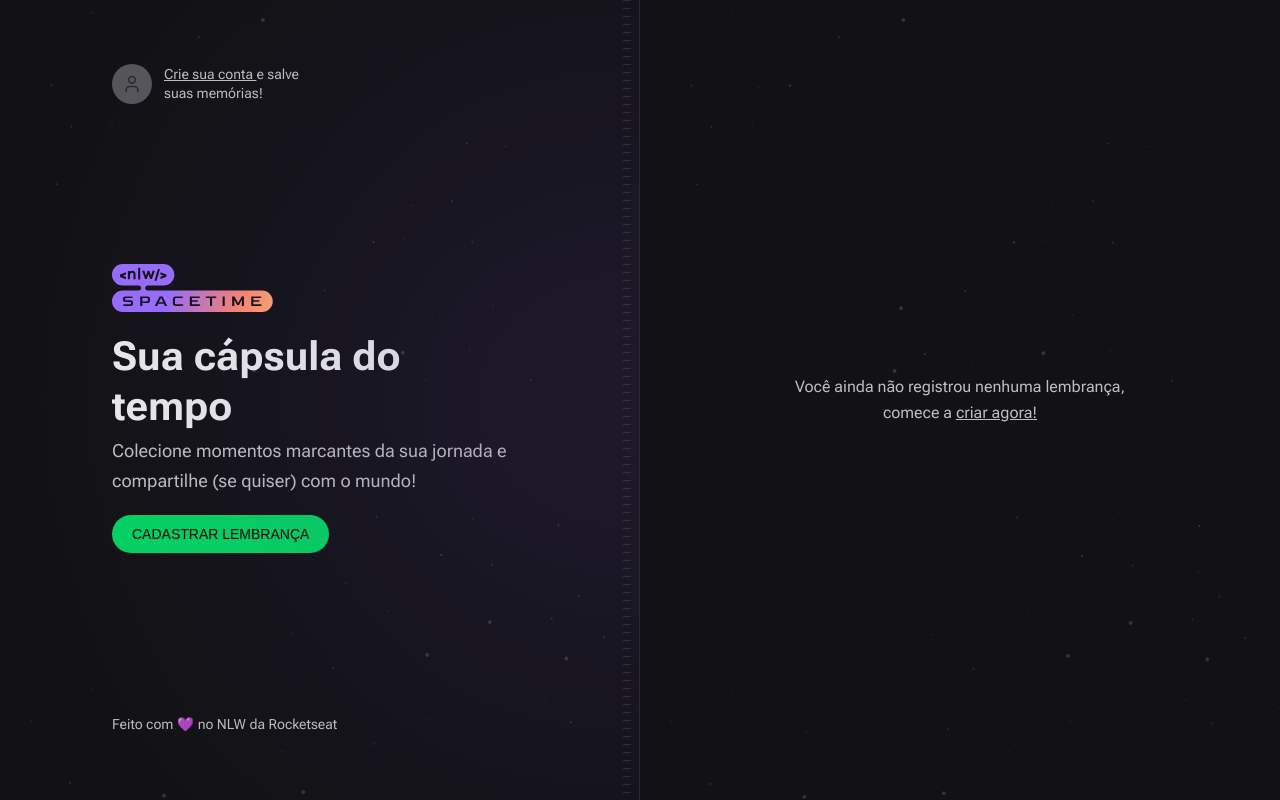
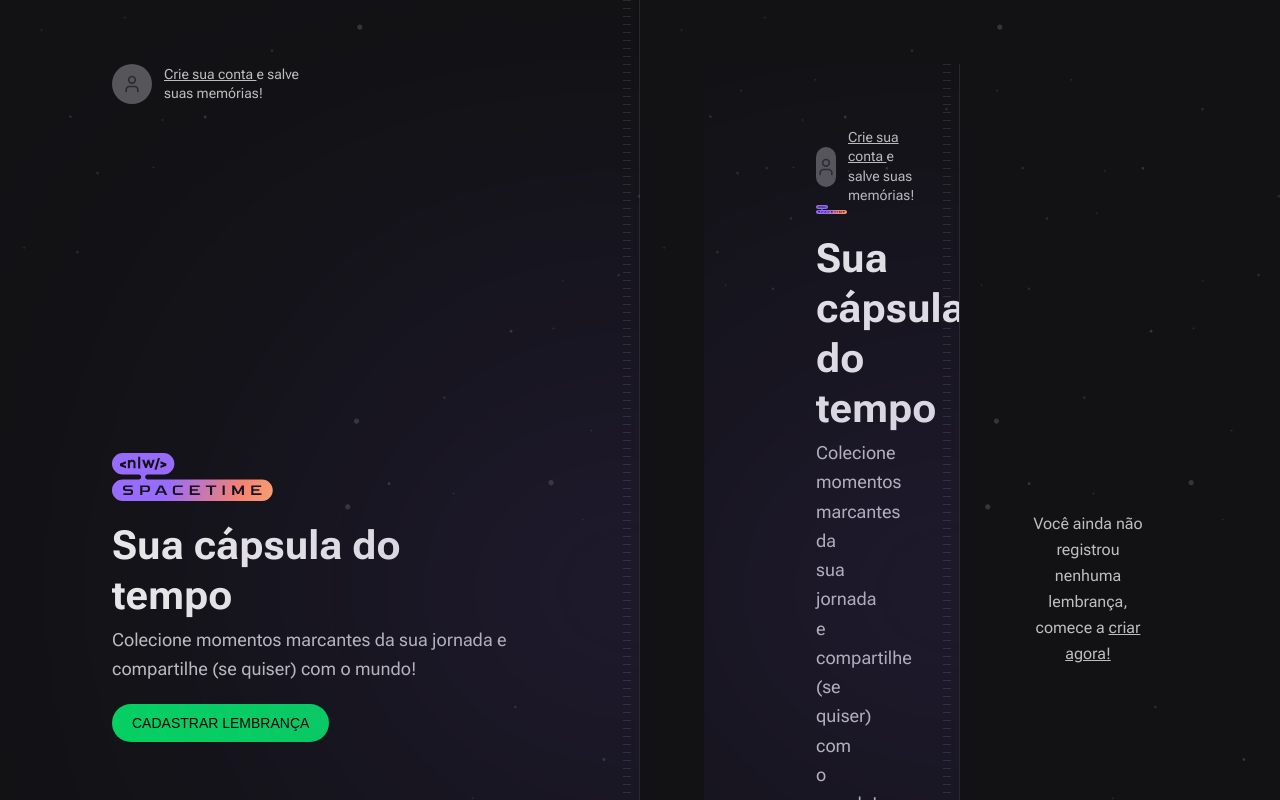
Before and after one commit to lfeliperibeiro/nlw-spacetime-web, a Next.js app: page / in a window 1280 px wide. Shown: the top 800 px of the page. Built offline with nearby package versions, Linux system fonts and the light colour scheme; no server answers; a web font is replaced by a local one.

Commit message:
refactor: move for layout

```diff
--- a/src/app/layout.tsx
+++ b/src/app/layout.tsx
@@ -1,9 +1,14 @@
 import React from 'react'
 import './globals.css'
+import { cookies } from 'next/headers'
 import {
   Roboto_Flex as Roboto,
   Bai_Jamjuree as BaiJamjuree,
 } from 'next/font/google'
+import { Hero } from '@/components/Hero'
+import { Copyright } from '@/components/Copyright'
+import { Profile } from '@/components/Profile'
+import { SignIn } from '@/components/SignIn'
 
 const roboto = Roboto({ subsets: ['latin'], variable: '--font-roboto' })
 const baiJamjuree = BaiJamjuree({
@@ -23,12 +28,30 @@
 }: {
   children: React.ReactNode
 }) {
+  const isAuthenticated = cookies().has('token')
   return (
     <html lang="en">
       <body
         className={`${roboto.variable} ${baiJamjuree.variable} bg-gray-900 font-sans text-gray-100 `}
       >
-        {children}
+        <main className={'grid min-h-screen grid-cols-2'}>
+          <div className="relative  flex flex-col justify-between overflow-hidden border-r border-white/10 bg-[url(../assets/bg-stars.svg)] bg-cover px-28 py-16">
+            <div className="absolute right-0 top-1/2 h-[288px] w-[526px] -translate-y-1/2 translate-x-1/2 rounded-full bg-purple-700 opacity-50 blur-full" />
+
+            <div className="absolute bottom-0 right-2 top-0 w-2  bg-stripes" />
+            {isAuthenticated ? <Profile /> : <SignIn />}
+            <Hero />
+            <Copyright />
+          </div>
+
+          <div
+            className={
+              'flex flex-col bg-[url(../assets/bg-stars.svg)] bg-cover p-16'
+            }
+          >
+            {children}
+          </div>
+        </main>
       </body>
     </html>
   )
```
